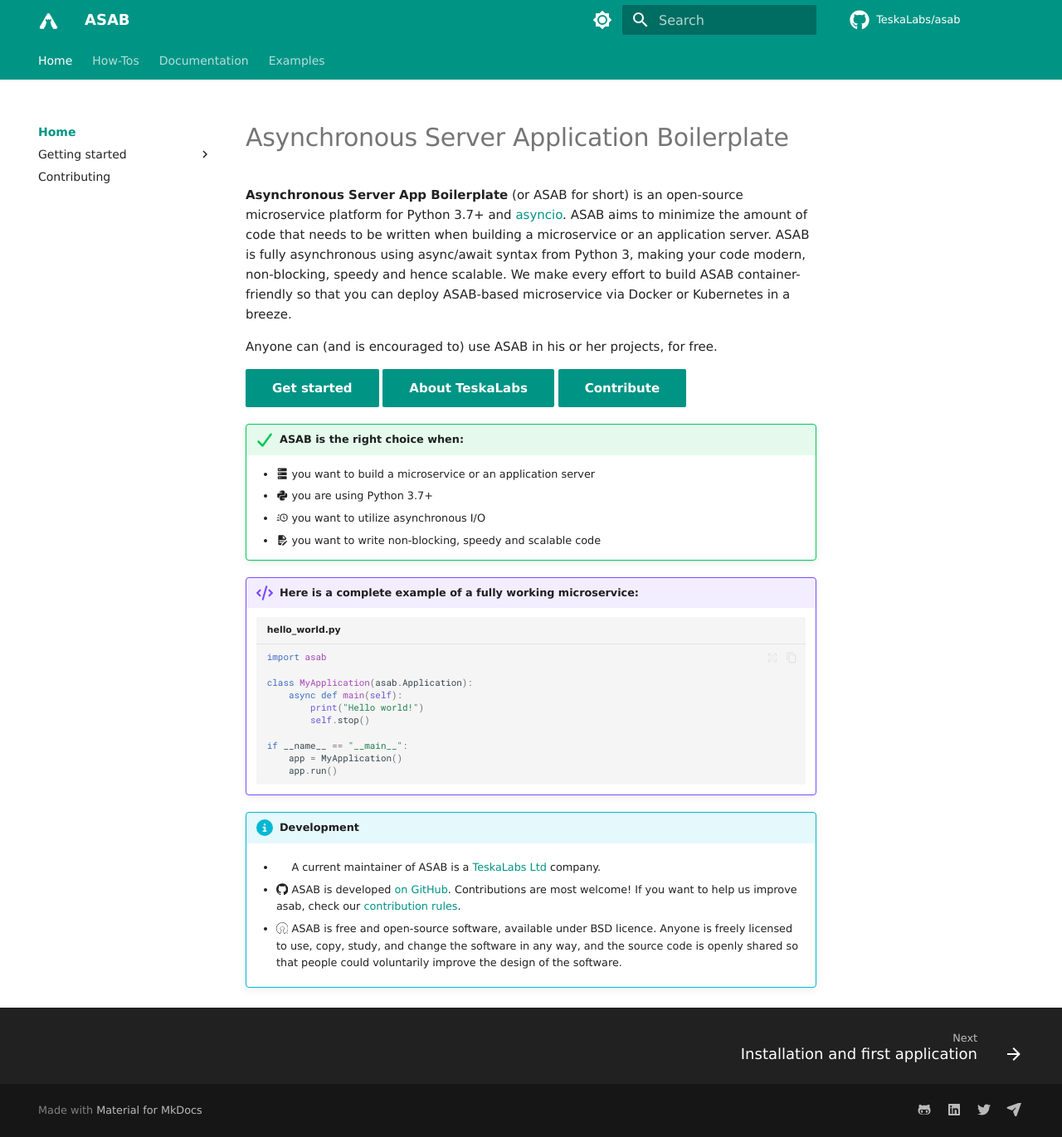
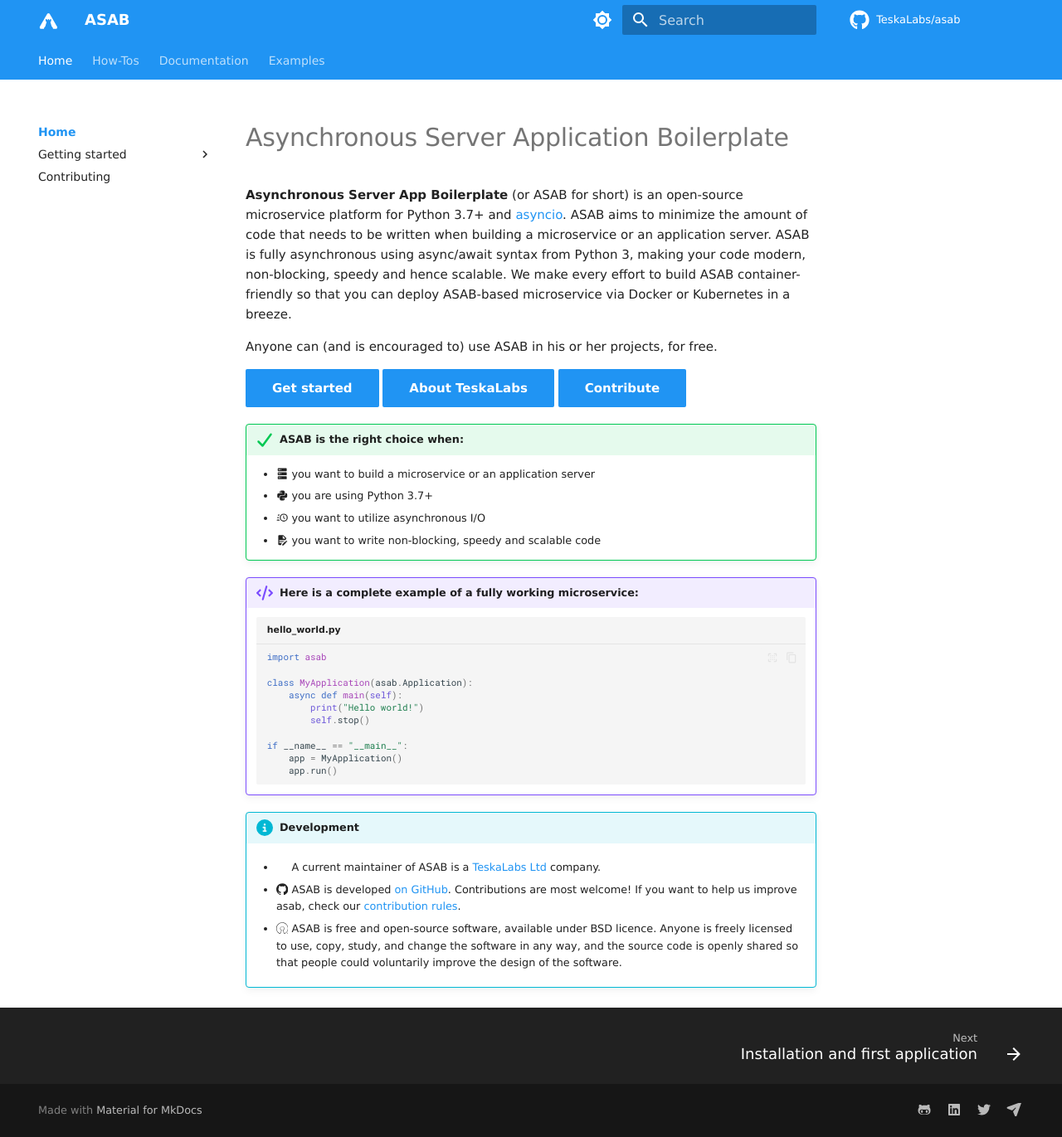
Before and after one commit to TeskaLabs/asab, an MkDocs documentation site: the page built from docs/index.md, in a window 1280 px wide and 1371 px high. Shown: the whole window at 83% size. Built offline with MkDocs 1.6.1 and Material for MkDocs 9.7.7, drawn with Linux system fonts in a browser that asks for light colours; some web fonts are replaced; comment, search, counter and statistics services are not loaded.

Commit message:
Switch to blue

```diff
--- a/mkdocs.yml
+++ b/mkdocs.yml
@@ -56,13 +56,13 @@
 
   palette:
     - scheme: default
-      primary: teal
-      accent: teal
+      primary: blue
+      accent: blue
       toggle:
         icon: material/brightness-7
         name: Switch to dark mode
     - scheme: slate
-      primary: teal
+      primary: blue
       accent: yellow
       toggle:
         icon: material/brightness-4
```
